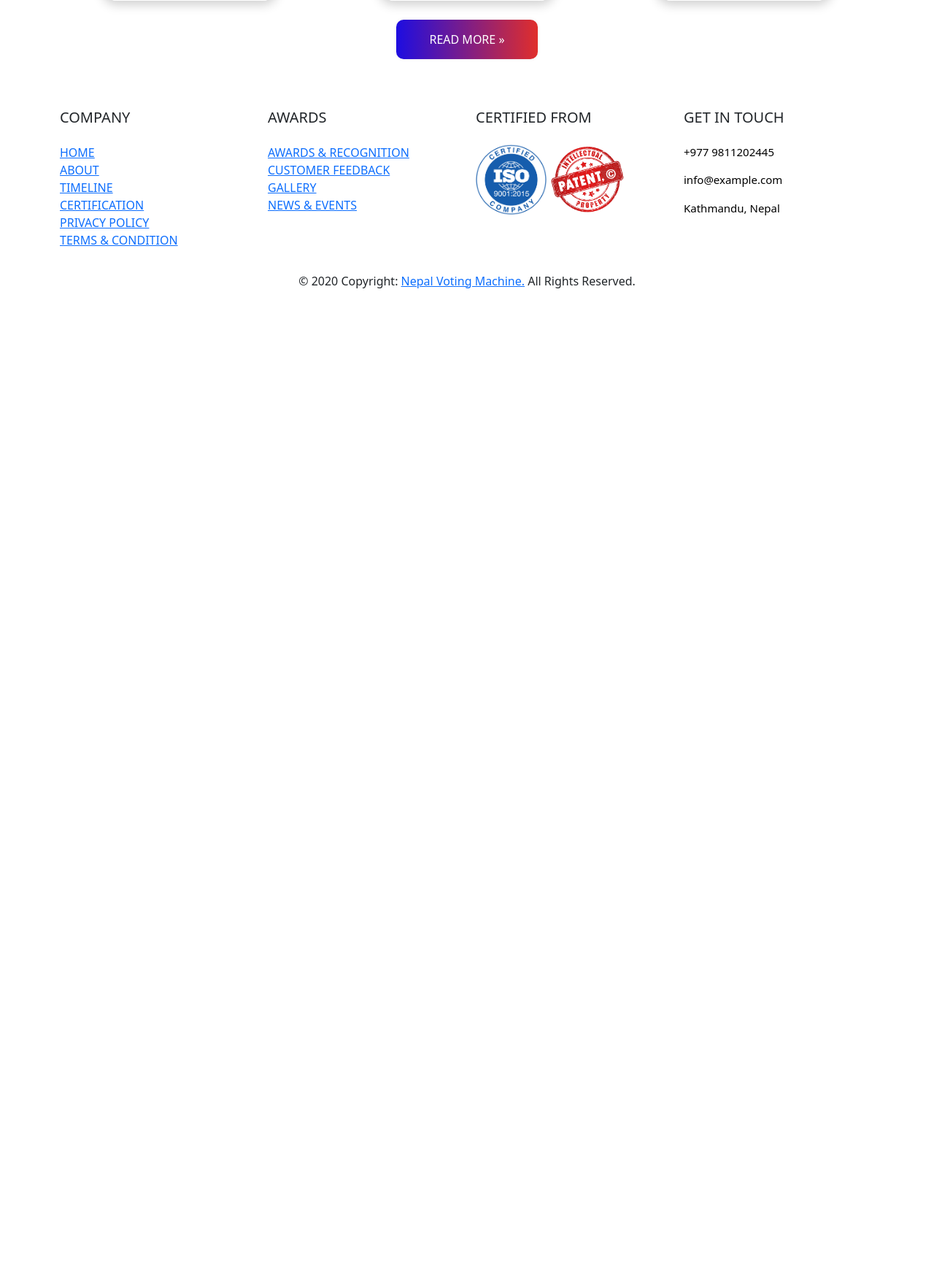
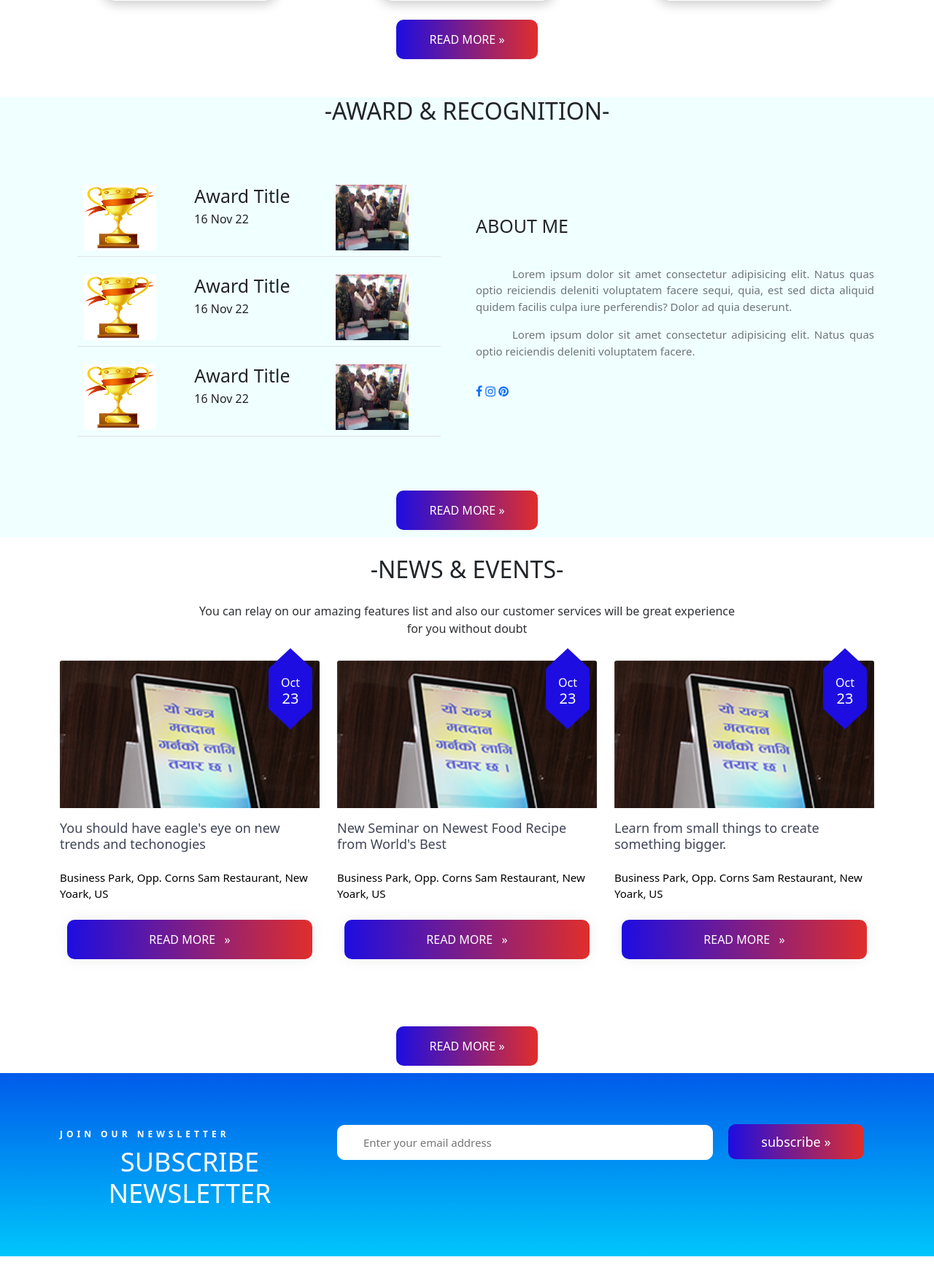
Before and after one commit to rajendrashahu/npvoting, a PHP site: page / in a window 1280 px wide. Shown: the part 3684-5432 px from the top of the page at 73% size. Before the commit the page ends 4079 px from the top, so only its background shows below. Run offline with PHP 8.4, Linux system fonts and the light colour scheme.

Commit message:
landing page final

```diff
--- /dev/null
+++ b/award_list.php
@@ -0,0 +1,116 @@
+<div class="award-section" style="background-color: #F0FFFF">
+    <h2>-award & recognition-</h2>
+    <section id="about-section" class="pt-5 pb-5">
+        <div class="container wrapabout">
+            <div class="red"></div>
+            <div class="row">
+                <div class="col-lg-6 mt-5 mt-lg-0">
+                    <div class="container">
+                        <div class="row">
+                            <div class="table-responsive">
+                                <table class="table">
+
+                                    <tbody>
+                                        <tr class="inner-box">
+                                            <th scope="row">
+                                                <div class="event-img">
+                                                    <img src="img/gold-trophy.png" height="90em" width="100em" alt="trophy" />
+                                                </div>
+                                            </th>
+
+                                            <td>
+                                                <div class="event-wrap">
+                                                    <h3>award title</h3>
+                                                    <h6>16 Nov 22</h6>
+                                                </div>
+                                            </td>
+                                            <td>
+                                                <div class="event-img">
+                                                    <img src="img/award.jpg" height="90em" width="100em" alt="" />
+                                                </div>
+                                            </td>
+
+                                    </tbody>
+                                </table>
+                            </div>
+                            <div class="table-responsive">
+                                <table class="table">
+
+                                    <tbody>
+                                        <tr class="inner-box">
+                                            <th scope="row">
+                                                <div class="event-img">
+                                                    <img src="img/gold-trophy.png" height="90em" width="100em" alt="trophy" />
+                                                </div>
+                                            </th>
+
+                                            <td>
+                                                <div class="event-wrap">
+                                                    <h3>award title</h3>
+                                                    <h6>16 Nov 22</h6>
+                                                </div>
+                                            </td>
+                                            <td>
+                                                <div class="event-img">
+                                                    <img src="img/award.jpg" height="90em" width="100em" alt="" />
+                                                </div>
+                                            </td>
+
+                                    </tbody>
+                                </table>
+                            </div>
+                            <div class="table-responsive">
+                                <table class="table">
+
+                                    <tbody>
+                                        <tr class="inner-box">
+                                            <th scope="row">
+                                                <div class="event-img">
+                                                    <img src="img/gold-trophy.png" height="90em" width="100em" alt="trophy" />
+                                                </div>
+                                            </th>
+
+                                            <td>
+                                                <div class="event-wrap">
+                                                    <h3>award title</h3>
+                                                    <h6>16 Nov 22</h6>
+                                                </div>
+                                            </td>
+                                            <td>
+                                                <div class="event-img">
+                                                    <img src="img/award.jpg" height="90em" width="100em" alt="" />
+                                                </div>
+                                            </td>
+
+                                    </tbody>
+                                </table>
+                            </div>
+                        </div>
+                    </div>
+                </div>
+                <div class="col-lg-6 align-items-center justify-content-left d-flex mb-5 mb-lg-0">
+                    <div class="blockabout">
+                        <div class="blockabout-inner text-center text-sm-start">
+                            <div class="title-big pb-3 mb-3">
+                                <h3>ABOUT ME</h3>
+                            </div>
+                            <p class="description-p text-muted pe-0 pe-lg-0">
+                                Lorem ipsum dolor sit amet consectetur adipisicing elit. Natus quas optio reiciendis deleniti voluptatem facere sequi, quia, est sed dicta aliquid quidem facilis culpa iure perferendis? Dolor ad quia deserunt.
+                            </p>
+                            <p class="description-p text-muted pe-0 pe-lg-0">Lorem ipsum dolor sit amet consectetur adipisicing elit. Natus quas optio reiciendis deleniti voluptatem facere.</p>
+                            <div class="sosmed-horizontal pt-3 pb-3">
+                                <a href="#"><i class="fa fa-facebook"></i></a>
+                                <a href="#"><i class="fa fa-instagram"></i></a>
+                                <a href="#"><i class="fa fa-pinterest"></i></a>
+                            </div>
+                        </div>
+                    </div>
+                </div>
+
+            </div>
+        </div>
+    </section>
+    <div class="readmore-btn">
+        <a href="awards_detail.php" class="next">READ MORE &raquo;</a>
+    </div>
+</div>
--- a/css/style.css
+++ b/css/style.css
@@ -69,12 +69,6 @@
     color: white;
 }
 
-@media only screen and (min-width: 1440px) {
-    .container-fluid img {
-        padding-left: 4em;
-    }
-
-}
 
 /*banner section*/
 
@@ -270,7 +264,7 @@ p {
 
 /*timeline section*/
 
-.page-title{
+.page-title {
     padding-top: 0.8em;
     padding-bottom: 0.8em;
     color: white;
@@ -278,7 +272,7 @@ p {
 
 .timeline-section {
     background-color: #E42F28;
-    padding-bottom:2em;
+    padding-bottom: 2em;
 }
 
 .timeline-content {
@@ -472,7 +466,7 @@ p {
 
 /*certification section*/
 
-.certification{
+.certification {
     padding-bottom: 1em;
 }
 
@@ -530,7 +524,7 @@ p {
 }
 
 .certification .container .card:hover .card-content h4,
- .card:hover .card-content h5 {
+.card:hover .card-content h5 {
     transform: translateY(10px);
     opacity: 1;
 }
@@ -581,14 +575,88 @@ p {
     font-size: 1.3rem;
 }
 
-@media(max-width: 991.5px) {
-    .certification .container {
-        margin-top: 20px;
-    }
 
-    .certification .container .row .col-lg-4 {
-        margin: 20px 0px;
-    }
+
+/*awards & recognition section*/
+/*add css to award section*/
+
+
+/*news & events section*/
+
+/*Newsletter subscription*/
+.subscribe-area {
+    background-image: linear-gradient(to top, #00c6fb 0%, #005bea 100%);
+}
+
+.pb-50 {
+    padding-bottom: 50px;
+}
+
+.pt-70 {
+    padding-top: 70px;
+}
+
+.mb-15 {
+    margin-bottom: 15px;
+}
+
+.subscribe-text span {
+    font-size: 12px;
+    font-weight: 700;
+    color: #fff;
+    letter-spacing: 5px;
+}
+
+.subscribe-text h2 {
+    color: #fff;
+    font-size: 36px;
+    font-weight: 300;
+    margin-bottom: 0;
+    margin-top: 6px;
+}
+
+.subscribe-wrapper {
+    overflow: hidden;
+}
+
+.mb-15 {
+    margin-bottom: 15px;
+}
+
+.subscribe2-wrapper .subscribe-form input {
+
+    background-size: 200% auto;
+    border: 1px solid #fff;
+    border-radius: 10px;
+    display: inline-block;
+    font-size: 15px;
+    font-weight: 300;
+    height: 48px;
+    margin-right: 17px;
+    padding-left: 35px;
+    width: 70%;
+    cursor: pointer;
+}
+
+.subscribe2-wrapper .subscribe-form button {
+    background-size: 200% auto;
+    border: none;
+    border-radius: 10px;
+    display: inline-block;
+    font-size: 18px;
+    font-weight: 400;
+    line-height: 1;
+    padding: 15px 45px;
+    transition: all 0.3s ease 0s;
+    background-image: linear-gradient(to right, #1D0DE1 0%, #E42F28 51%, #1D0DE1 100%);
+    color: white;
+}
+
+
+.subscribe2-wrapper .subscribe-form button:hover {
+    /* change the direction of the change here */
+    background-position: right center;
+    color: #fff;
 }
 
 /*footer section*/
@@ -600,9 +668,47 @@ p {
 
 .list-unstyled p {
     text-indent: 0em;
+    font-size: 1rem;
 }
 
+.footer ul li a{
+    text-decoration: none;
+    color: black;
+
+}
+
+.footer-copyright.text-center.py-3 {
+    background-color: #E42F28;
+    color: white;
+}
+
+.footer-copyright.text-center.py-3 a{
+    color: white;
+    text-decoration: none;
+}
+
+
+
+
+
 /*JQuery Media*/
+
+/* for screen size: 991px*/
+@media only screen and (min-width: 1440px) {
+    .container-fluid img {
+        padding-left: 4em;
+    }
+
+}
+
+@media only screen and (max-width: 1199px) {
+    .subscribe2-wrapper .subscribe-form input {
+        padding-left: 10px;
+        width: 50%;
+
+    }
+
+}
 
 /* for screen size: 991px*/
 @media only screen and (max-width: 991px) {
@@ -626,6 +732,16 @@ p {
 
     .main-timeline .timeline:nth-child(2n) .timeline-content {
         padding: 10px 30px 10px 0;
+    }
+
+    /*certification section*/
+    .certification .container {
+        margin-top: 20px;
+        padding-bottom: 5em !important;
+    }
+
+    .certification .container .row .col-lg-4 {
+        margin: 20px 0px;
     }
 }
 
@@ -695,4 +811,18 @@ p {
     .main-timeline .title {
         margin-bottom: 10px;
     }
+
+    /*newsletter subscription*/
+    .subscribe2-wrapper .subscribe-form input {
+        padding-left: 10px;
+        width: 50%;
+
+    }
 }
+
+@media only screen and (max-width:424px) {
+    .subscribe2-wrapper .subscribe-form input {
+        width: 70%;
+        margin-bottom: 2%;
+    }
+}
--- a/includes/footer.php
+++ b/includes/footer.php
@@ -16,16 +16,16 @@
 
           <ul class="list-unstyled">
             <li>
-              <a href="#!">HOME</a>
+              <a href="index.php">HOME</a>
             </li>
             <li>
-              <a href="#!">ABOUT</a>
+              <a href="about.php">ABOUT</a>
             </li>
             <li>
-              <a href="#!">TIMELINE</a>
+              <a href="timeline_list.php">TIMELINE</a>
             </li>
             <li>
-              <a href="#!">CERTIFICATION</a>
+              <a href="certification_list.php">CERTIFICATION</a>
             </li>
             <li>
               <a href="#!">PRIVACY POLICY</a>
@@ -47,16 +47,16 @@
 
           <ul class="list-unstyled">
             <li>
-              <a href="#!">AWARDS & RECOGNITION</a>
+              <a href="award.php">AWARDS & RECOGNITION</a>
             </li>
             <li>
-              <a href="#!">CUSTOMER FEEDBACK</a>
+              <a href="feedback_list.php">CUSTOMER FEEDBACK</a>
             </li>
             <li>
-              <a href="#!">GALLERY</a>
+              <a href="gallery.php">GALLERY</a>
             </li>
             <li>
-              <a href="#!">NEWS & EVENTS</a>
+              <a href="news_list.php">NEWS & EVENTS</a>
             </li>
           </ul>
 
@@ -102,7 +102,7 @@
 
     <!-- Copyright -->
     <div class="footer-copyright text-center py-3">© 2020 Copyright:
-      <a href="/"> Nepal Voting Machine.</a>
+      <a href="/"> <b>Nepal Voting Machine</b>.</a>
       All Rights Reserved.
     </div>
     <!-- Copyright -->
--- a/includes/meta.php
+++ b/includes/meta.php
@@ -1,8 +1,9 @@
 <head>
     <meta charset="utf-8">
     <meta name="viewport" content="width=device-width, initial-scale=1">
-    <title>Bootstrap Navbar with Logo Image</title>
+    <title>Nepal Voting Machine</title>
     <link href="https://cdn.jsdelivr.net/npm/bootstrap@5.0.2/dist/css/bootstrap.min.css" rel="stylesheet">
+    <link href="https://maxcdn.bootstrapcdn.com/font-awesome/4.7.0/css/font-awesome.min.css" rel="stylesheet" />
     <script src="https://cdn.jsdelivr.net/npm/bootstrap@5.0.2/dist/js/bootstrap.bundle.min.js"></script>
     <link rel="stylesheet" href="css/style.css">
 </head>
--- a/index.php
+++ b/index.php
@@ -11,6 +11,9 @@
     <?php include_once("device_list.php") ?>
     <?php include_once("timeline_list.php") ?>
     <?php include_once("certification_list.php") ?>
+    <?php include_once("award_list.php") ?>
+    <?php include_once("news_list.php") ?>
+    <?php include_once("newsletter_subscription.php") ?>
     <?php include_once("includes/footer.php") ?>
 </body>
 
--- /dev/null
+++ b/news_list.php
@@ -0,0 +1,51 @@
+<div class="news-section">
+    <h2>-news & events-</h2>
+    <div class="blog-home2 py-5">
+        <div class="container">
+            <!-- Row  -->
+            <div class="row justify-content-center">
+                <!-- Column -->
+                <div class="col-md-8 text-center">
+                    <h6 class="subtitle font-weight-normal">You can relay on our amazing features list and also our customer services will be great experience for you without doubt</h6>
+                </div>
+                <!-- Column -->
+                <!-- Column -->
+            </div>
+            <div class="row mt-4">
+                <!-- Column -->
+                <div class="col-md-4 on-hover">
+                    <div class="card border-0 mb-4">
+                        <a href="#"><img class="card-img-top" src="img/device-img.jpg" alt="device image"></a>
+                        <div class="date-pos bg-info-gradiant p-2 d-inline-block text-center rounded text-white position-absolute">Oct<span class="d-block">23</span></div>
+                        <h5 class="font-weight-medium mt-3"><a href="#" class="text-decoration-none link">You should have eagle's eye on new trends and techonogies</a></h5>
+                        <p class="mt-3">Business Park, Opp. Corns Sam Restaurant, New Yoark, US</p>
+                        <a href="#" class="text-decoration-none linking text-themecolor mt-2">read more &nbsp; &raquo;</a>
+                    </div>
+                </div>
+                <!-- Column -->
+                <div class="col-md-4 on-hover">
+                    <div class="card border-0 mb-4">
+                        <a href="#"><img class="card-img-top" src="img/device-img.jpg" alt="device image"></a>
+                        <div class="date-pos bg-info-gradiant p-2 d-inline-block text-center rounded text-white position-absolute">Oct<span class="d-block">23</span></div>
+                        <h5 class="font-weight-medium mt-3"><a href="#" class="text-decoration-none link">New Seminar on Newest Food Recipe from World's Best</a></h5>
+                        <p class="mt-3">Business Park, Opp. Corns Sam Restaurant, New Yoark, US</p>
+                        <a href="#" class="text-decoration-none linking text-themecolor mt-2">read more &nbsp; &raquo;</a>
+                    </div>
+                </div>
+                <!-- Column -->
+                <div class="col-md-4 on-hover">
+                    <div class="card border-0 mb-4">
+                        <a href="#"><img class="card-img-top" src="img/device-img.jpg" alt="device image"></a>
+                        <div class="date-pos bg-info-gradiant p-2 d-inline-block text-center rounded text-white position-absolute">Oct<span class="d-block">23</span></div>
+                        <h5 class="font-weight-medium mt-3"><a href="#" class="text-decoration-none link">Learn from small things to create something bigger.</a></h5>
+                        <p class="mt-3">Business Park, Opp. Corns Sam Restaurant, New Yoark, US</p>
+                        <a href="#" class="text-decoration-none linking text-themecolor mt-2">read more &nbsp; &raquo;</a>
+                    </div>
+                </div>
+            </div>
+        </div>
+    </div>
+    <div class="readmore-btn">
+        <a href="about.php" class="next">READ MORE &raquo;</a>
+    </div>
+</Div>
--- /dev/null
+++ b/newsletter_subscription.php
@@ -0,0 +1,26 @@
+<div class="subscribe">
+<section class="subscribe-area pb-50 pt-70">
+<div class="container">
+	<div class="row">
+
+					<div class="col-md-4">
+						<div class="subscribe-text mb-15">
+							<span>JOIN OUR NEWSLETTER</span>
+							<h2>subscribe newsletter</h2>
+						</div>
+					</div>
+					<div class="col-md-8">
+						<div class="subscribe-wrapper subscribe2-wrapper mb-15">
+							<div class="subscribe-form">
+								<form action="#">
+									<input placeholder="Enter your email address" type="email">
+									<button>subscribe &raquo;</button>
+								</form>
+							</div>
+						</div>
+					</div>
+				</div>
+
+</div>
+</section>
+</div>
```
Also changed, not shown: img/award.jpg (added), img/gold-trophy.png (added).
